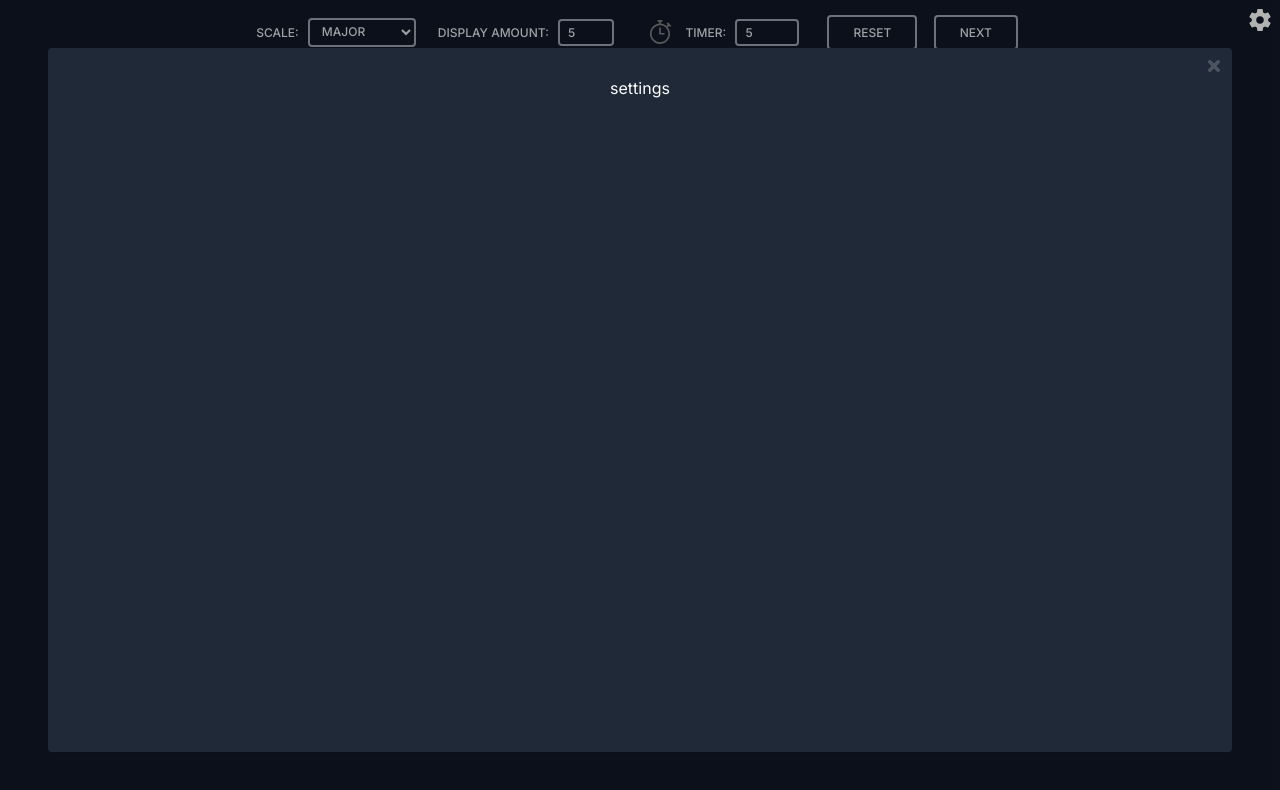
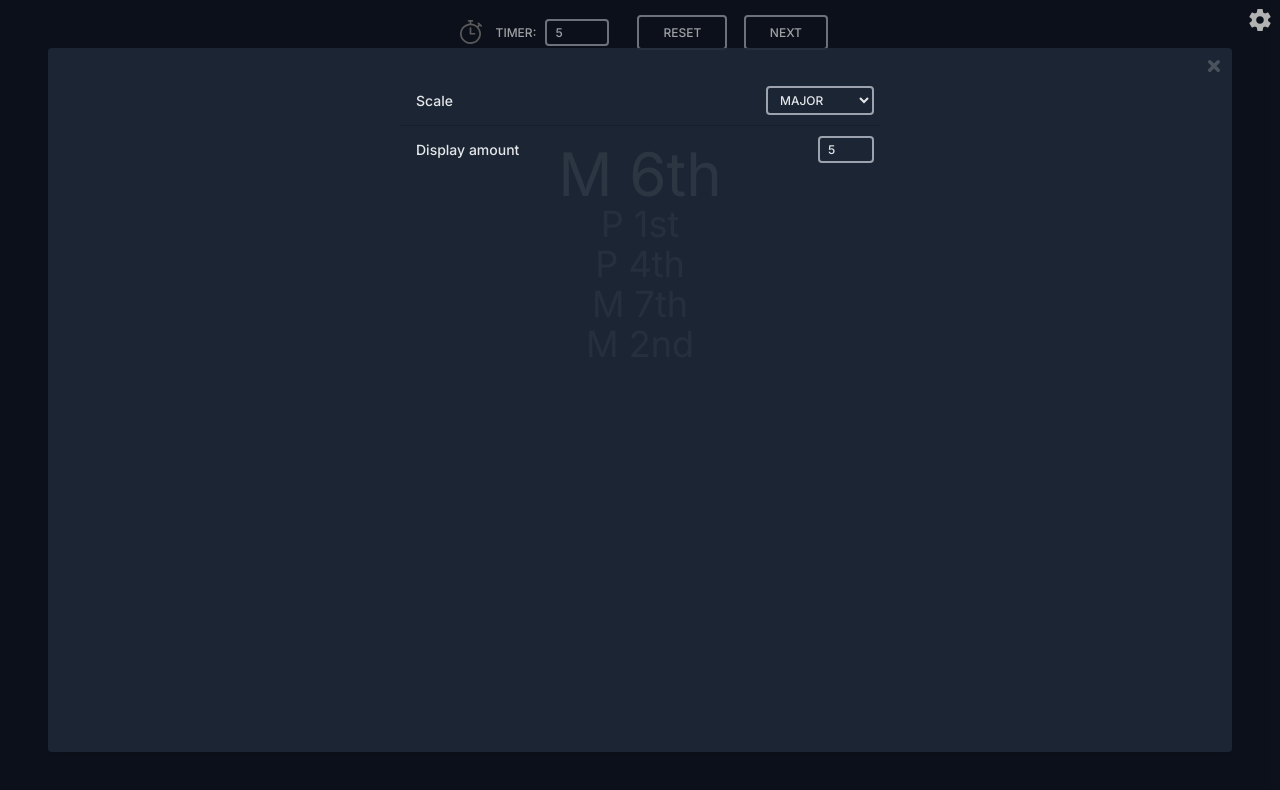
Before and after one commit to Pando58/guitar-trainer, a Svelte app: page / in a window 1280 px wide. Both pictures are taken after a click on the button 1260 px from the left and 20 px from the top of the page. Shown: the top 790 px of the page. Built offline with nearby package versions, Linux system fonts and the light colour scheme.

Commit message:
move settings to sidebar

```diff
--- a/src/App.svelte
+++ b/src/App.svelte
@@ -6,7 +6,6 @@
   import svg_timer from "@/assets/timer.svg";
   import svg_config from "@/assets/config.svg";
   import Button from "@/components/Button.svelte";
-  import Select from "@/components/Select.svelte";
   import InputNumber from "@/components/InputNumber.svelte";
   import WithLabel from "@/components/WithLabel.svelte";
   import Sidebar from "@/components/Sidebar.svelte";
@@ -17,7 +16,6 @@
     displayAmount,
     nextNoteTimer,
   } from "@/stores/appSettings";
-  import { scaleNames } from "@/data/scales";
   import { getEntry } from "@/utils/translate";
 
   let sidebar: Sidebar;
@@ -119,24 +117,6 @@
     <div
       class="flex-1 flex items-center justify-center flex-wrap gap-x-4 p-1.5"
     >
-      <WithLabel text={getEntry("scale")}>
-        <Select
-          displayList={Object.values(getEntry("scales"))}
-          list={scaleNames}
-          bind:selected={$selectedScale}
-        />
-      </WithLabel>
-      <WithLabel text={getEntry("displayAmount")}>
-        <InputNumber
-          name={"displayAmount"}
-          value={$displayAmount}
-          step={1}
-          min={1}
-          max={20}
-          on:updateInput={updateInput}
-          class_="w-14"
-        /></WithLabel
-      >
       <div class="flex items-center">
         <Button
           on:click={() => (timerActive = !timerActive)}
--- a/src/components/Sidebar.svelte
+++ b/src/components/Sidebar.svelte
@@ -19,11 +19,15 @@
     <div
       in:scale={{ start: 0.7, duration: 300 }}
       out:scale={{ start: 0.7, duration: 300, easing: cubicIn }}
-      class="absolute inset-1 xs:inset-6 sm:inset-12 p-2 bg-gray-800 shadow-md rounded"
+      class="absolute inset-1 xs:inset-6 sm:inset-12 p-2 bg-gray-800 bg-opacity-95 sm:bg-opacity-90 shadow-md rounded"
     >
       <div>
         <button class="p-1 float-right" on:click={() => (visible = false)}>
-          <img src={svg_close} class="h-3 opacity-20" alt="close" />
+          <img
+            src={svg_close}
+            class="h-3 opacity-50 xs:opacity-20"
+            alt="close"
+          />
         </button>
       </div>
       <div class="w-full flex justify-center">
--- a/src/components/SidebarSettings.svelte
+++ b/src/components/SidebarSettings.svelte
@@ -1 +1,50 @@
-<span>settings</span>
+<script>
+  import Select from "@/components/Select.svelte";
+  import InputNumber from "@/components/InputNumber.svelte";
+  import { getEntry } from "@/utils/translate";
+  import {
+    updateInput,
+    selectedScale,
+    displayAmount,
+  } from "@/stores/appSettings";
+  import { scaleNames } from "@/data/scales";
+</script>
+
+<div
+  class="flex flex-col w-full sm:w-[32rem] px-2 xs:px-4 divide-y divide-black divide-opacity-20"
+>
+  <div class="setting">
+    <span>{getEntry("scale")}</span>
+    <Select
+      displayList={Object.values(getEntry("scales"))}
+      list={scaleNames}
+      bind:selected={$selectedScale}
+    />
+  </div>
+  <div class="setting">
+    <span>{getEntry("displayAmount")}</span>
+    <InputNumber
+      name={"displayAmount"}
+      value={$displayAmount}
+      step={1}
+      min={1}
+      max={20}
+      on:updateInput={updateInput}
+      class_="w-14"
+    />
+  </div>
+</div>
+
+<style>
+  .setting {
+    @apply flex-1 flex justify-between items-center pl-4 py-1;
+  }
+
+  .setting span {
+    @apply text-gray-200 font-medium text-sm lowercase;
+  }
+
+  .setting span::first-letter {
+    @apply uppercase;
+  }
+</style>
```
